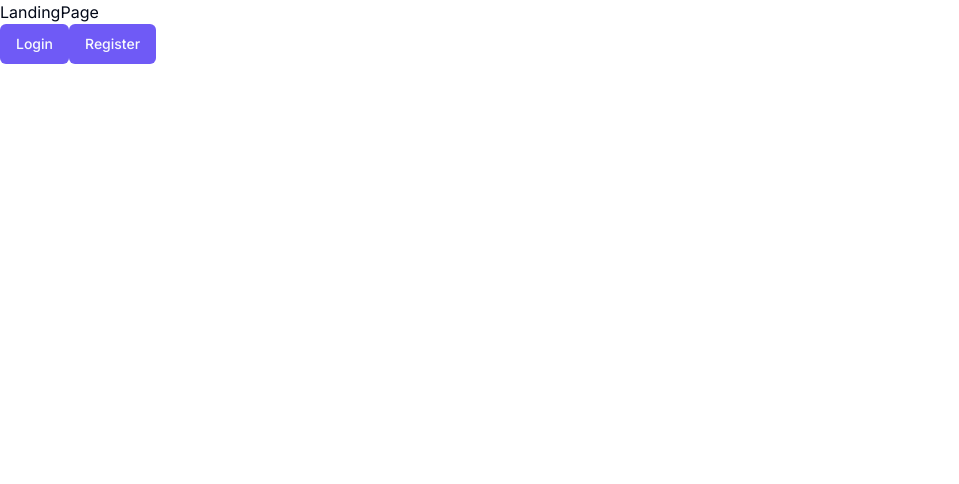
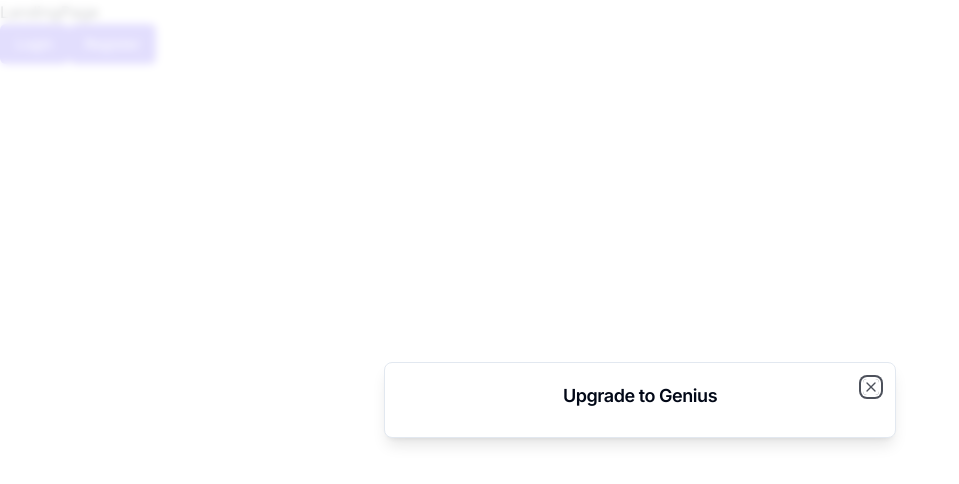
Before and after one commit to TaurusVB/AI-SAAS, a Next.js app: page / in a window 1280 px wide. Shown: the top 484 px of the page, without its empty margins (0-959 px from the left). Built offline with nearby package versions, Linux system fonts and the light colour scheme.

Commit message:
work on ProModal functionality

```diff
--- a/app/(dashboard)/layout.tsx
+++ b/app/(dashboard)/layout.tsx
@@ -10,7 +10,7 @@
 
   return (
     <div className="h-full relative">
-      <div className="hidden h-full md:flex md:w-72 md:flex-col md:fixed md:inset-y-0 z-[80] bg-gray-900">
+      <div className="hidden h-full md:flex md:w-72 md:flex-col md:fixed md:inset-y-0 bg-gray-900">
         <Sidebar apiLimitCount={apiLimitCount} />
       </div>
       <main className="md:pl-72">
--- a/components/ProModal.tsx
+++ b/components/ProModal.tsx
@@ -1,11 +1,21 @@
-import React from 'react';
+import useProModal from "@/hooks/useProModal";
+
+import { Dialog, DialogContent, DialogHeader, DialogTitle } from "./ui/dialog";
 
 const ProModal = () => {
-    return (
-        <div>
+  const { isOpen, onClose } = useProModal();
 
-        </div>
-    );
+  return (
+    <Dialog open={true} onOpenChange={onClose}>
+      <DialogContent>
+        <DialogHeader>
+          <DialogTitle className="flex justify-center items-center flex-col gap-y-4 pb-2">
+            Upgrade to Genius
+          </DialogTitle>
+        </DialogHeader>
+      </DialogContent>
+    </Dialog>
+  );
 };
 
 export default ProModal;
```
